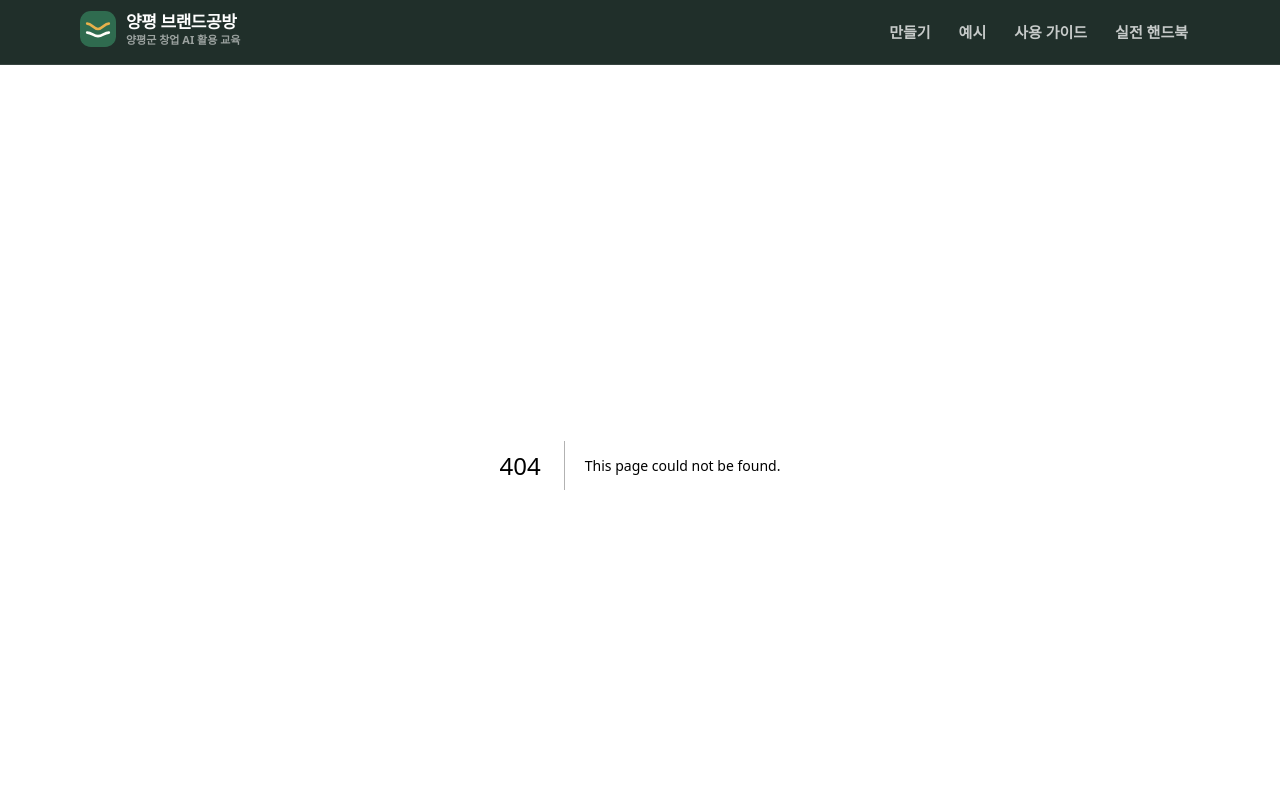
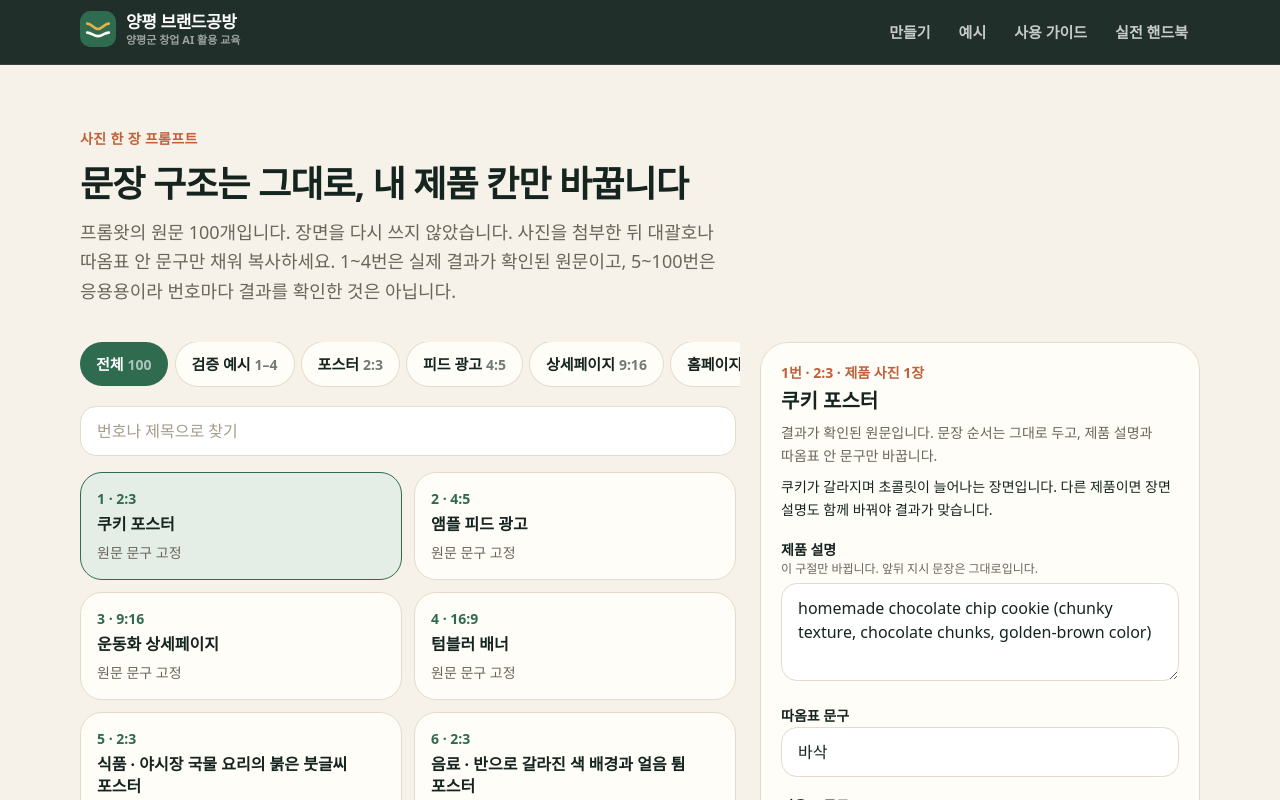
Before and after one commit to dmm-asmong/yangpyeong-startup-prompt, a Next.js app: page /photo-prompts in a window 1280 px wide. Before the commit this address had no page. Shown: the top 800 px of the page. Built offline with nearby package versions, Linux system fonts and the light colour scheme; a web font is replaced by a local one.

Commit message:
feat: 사진 프롬프트 페이지 추가

```diff
--- /dev/null
+++ b/src/app/photo-prompts/page.tsx
@@ -0,0 +1,24 @@
+import type { Metadata } from "next";
+import PhotoLibrary from "@/components/PhotoLibrary";
+import { SectionTitle } from "@/components/ui";
+
+export const metadata: Metadata = {
+  title: "사진 한 장 프롬프트 100 | 양평 브랜드공방",
+  description: "제품 사진 한 장으로 광고 이미지를 만드는 프롬프트 100개. 문장 구조는 원문 그대로 두고, 대괄호와 따옴표 문구만 바꿉니다.",
+};
+
+export default function PhotoPromptsPage() {
+  return (
+    <section className="mx-auto max-w-6xl px-4 py-12 sm:py-16">
+      <SectionTitle
+        eyebrow="사진 한 장 프롬프트"
+        title="문장 구조는 그대로, 내 제품 칸만 바꿉니다"
+        desc="프롬왓의 원문 100개입니다. 장면을 다시 쓰지 않았습니다. 사진을 첨부한 뒤 대괄호나 따옴표 안 문구만 채워 복사하세요. 1~4번은 실제 결과가 확인된 원문이고, 5~100번은 응용용이라 번호마다 결과를 확인한 것은 아닙니다."
+      />
+      <PhotoLibrary />
+      <p className="mt-8 text-sm leading-relaxed text-mute">
+        출처: 프롬왓, 2026-10-20, ChatGPT 이미지 2.5. 저작권은 원작자에게 있습니다. 예시의 브랜드명과 가격은 가상이며, 실제 상품에 쓸 때는 내 정보로 바꿉니다.
+      </p>
+    </section>
+  );
+}
```
